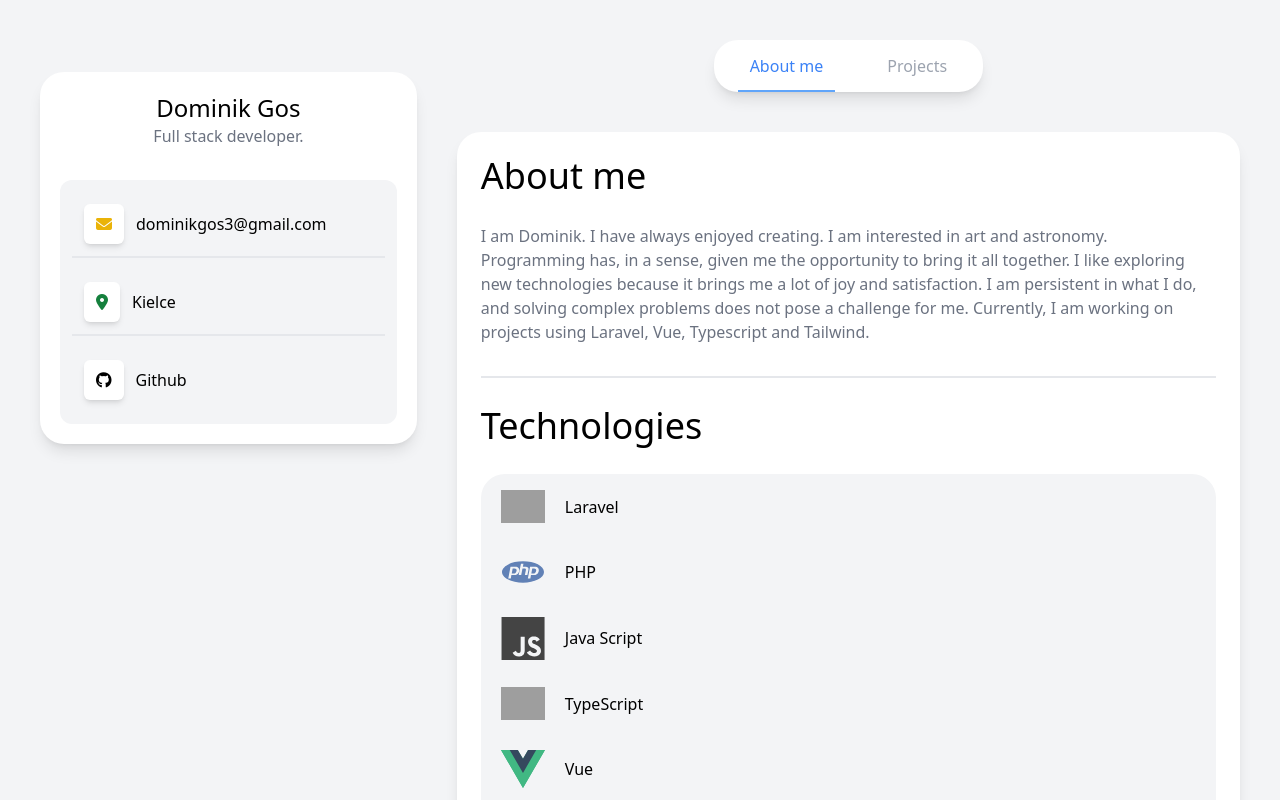
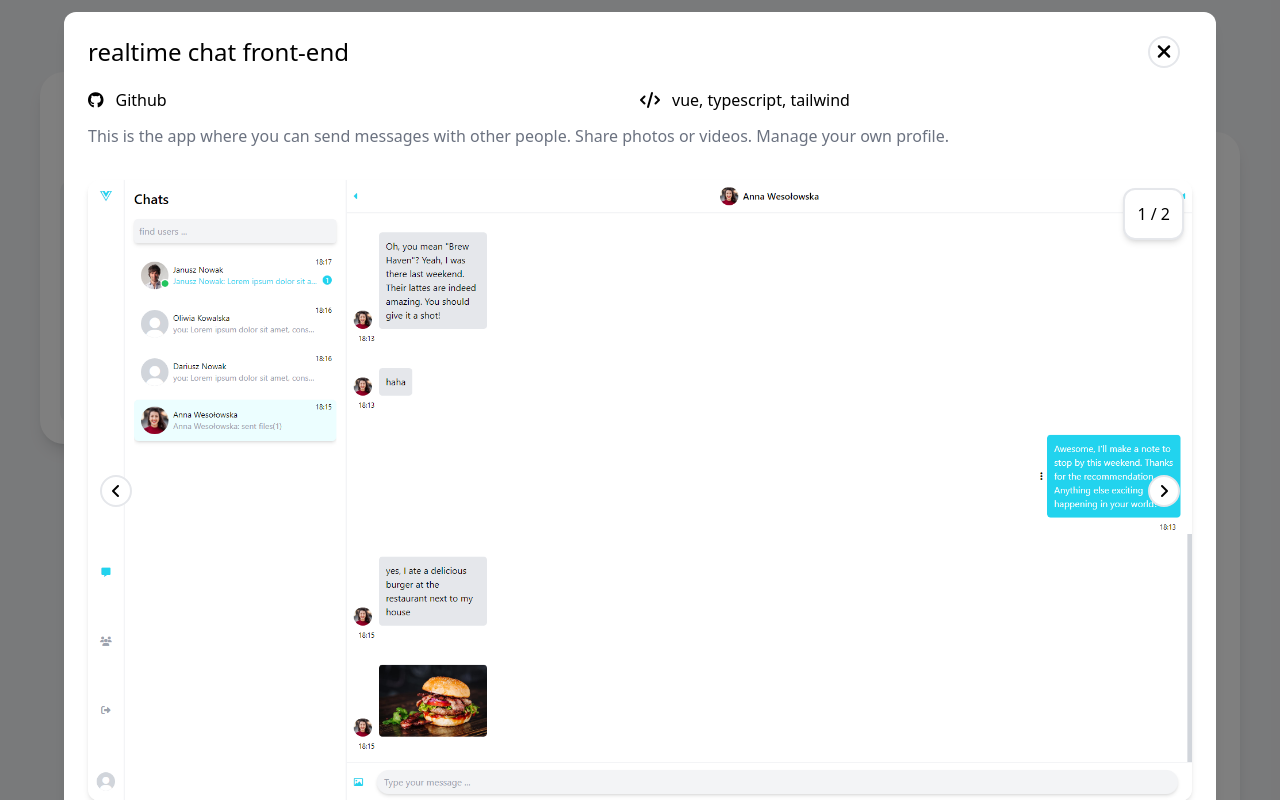
Before and after one commit to DominikGos/portfolio, a Vue app: page / in a window 1280 px wide. Shown: the top 800 px of the page. Built offline with nearby package versions, Linux system fonts and the light colour scheme; grey boxes are pictures that could not be loaded.

Commit message:
added project carousel component

```diff
--- /dev/null
+++ b/src/Components/Buttons/RoundedButton.vue
@@ -0,0 +1,8 @@
+<script setup lang="ts">
+</script>
+
+<template>
+  <button class="border-2 bg-white p-2 rounded-full flex items-center justify-center w-8 h-8 hover:shadow-md duration-300 transition-all">
+    <slot></slot>
+  </button>
+</template>
--- /dev/null
+++ b/src/Components/MainSection/Projects/ProjectCarousel/ProjectCarousel.vue
@@ -0,0 +1,49 @@
+<script lang="ts" setup>
+import { ref } from 'vue';
+import RoundedButton from '@/Components/Buttons/RoundedButton.vue';
+import SwitchButtonWrapper from './SwitchButtonWrapper.vue';
+
+const props = defineProps<{
+  images: string[]
+}>();
+
+const imageIndex = ref<number>(0);
+const imagesLength: number = props.images.length;
+
+function increaseImageIndex(): void {
+  if (imageIndex.value + 1 === imagesLength) {
+    imageIndex.value = 0;
+  } else {
+    imageIndex.value++;
+  }
+}
+
+function decreaseImageIndex(): void {
+  if (imageIndex.value - 1 === -1) {
+    imageIndex.value = imagesLength - 1;
+  } else {
+    imageIndex.value--;
+  }
+}
+
+</script>
+<template>
+  <div class="flex rounded-xl overflow-hidden shadow-md relative">
+    <div class="absolute right-2 top-2 p-3 rounded-xl bg-white border-2 shadow-md z-50">
+      {{ imageIndex + 1 }} / {{ imagesLength }}
+    </div>
+    <SwitchButtonWrapper class="left-0">
+      <RoundedButton @click="decreaseImageIndex">
+        <i class="fa-solid fa-angle-left"></i>
+      </RoundedButton>
+    </SwitchButtonWrapper>
+    <Transition name="slide" mode="out-in">
+      <img :src="images[imageIndex]" :key="imageIndex">
+    </Transition>
+    <SwitchButtonWrapper class="right-0">
+      <RoundedButton @click="increaseImageIndex">
+        <i class="fa-solid fa-angle-right"></i>
+      </RoundedButton>
+    </SwitchButtonWrapper>
+  </div>
+</template>
--- /dev/null
+++ b/src/Components/MainSection/Projects/ProjectCarousel/SwitchButtonWrapper.vue
@@ -0,0 +1,7 @@
+<script lang="ts" setup>
+</script>
+<template>
+  <div class="flex items-center justify-center p-3 absolute h-full z-50">
+    <slot></slot>
+  </div>
+</template>
--- a/src/Components/MainSection/Projects/ProjectModal.vue
+++ b/src/Components/MainSection/Projects/ProjectModal.vue
@@ -2,14 +2,25 @@
 import type Project from '@/Interfaces/Project';
 import { store } from '@/Store';
 import { computed, ref, watch } from 'vue';
+import ProjectCarousel from './ProjectCarousel/ProjectCarousel.vue';
+import RoundedButton from '@/Components/Buttons/RoundedButton.vue';
 
 const showModal = ref<boolean>(false);
 const project = ref<Project>();
+project.value = {
+  title: 'realtime chat front-end',
+  description: 'This is the app where you can send messages with other people. Share photos or videos. Manage your own profile.',
+  images: ['/projects/Zrzut ekranu 2023-11-21 181755.png', '/projects/Zrzut ekranu 2023-11-21 180144.png'],
+  githubLink: 'https://github.com/DominikGos/realtime-chat-frontend',
+  technologies: 'vue, typescript, tailwind',
+},
+
+  showModal.value = true;
 
 watch(
   () => store.state.projectModal.project,
   (projectValue: Project) => {
-    if( ! projectValue) {
+    if (!projectValue) {
       return;
     }
 
@@ -21,7 +32,7 @@
 const backgroundClasses = computed<string>(() => {
   let classes: string = 'w-screen h-screen fixed top-0 left-0 bg-black z-50 p-3 overflow-y-auto transition-all duration-500 ';
 
-  if(showModal.value === true) {
+  if (showModal.value === true) {
     classes += 'bg-opacity-50 visible';
   } else {
     classes += 'bg-opacity-0 invisible';
@@ -39,13 +50,14 @@
 <template>
   <div :class="backgroundClasses">
     <Transition name="slide" appear>
-      <div v-if="showModal && project" class="flex flex-col gap-5 p-4 w-full shadow-lg bg-white rounded-xl m-auto md:p-6 md:max-w-lg lg:max-w-2xl xl:max-w-6xl">
+      <div v-if="showModal && project"
+        class="flex flex-col gap-5 p-4 w-full shadow-lg bg-white rounded-xl m-auto md:p-6 md:max-w-lg lg:max-w-2xl xl:max-w-6xl">
         <header class="flex items-center relative">
           <h3 class="font-medium text-2xl">{{ project.title }}</h3>
           <div class="absolute right-3">
-            <button @click="closeModal" class="border-2 p-2 rounded-full flex items-center justify-center w-8 h-8">
+            <RoundedButton @click="closeModal" >
               <i class="fa-solid fa-xmark text-xl"></i>
-            </button>
+            </RoundedButton>
           </div>
         </header>
         <main class="flex flex-col gap-3">
@@ -63,9 +75,7 @@
             {{ project.description }}
           </p>
           <div class="flex flex-col gap-3 mt-5">
-            <div class="rounded-xl shadow-md">
-              <img v-if="project.images" :src="project.images[0]" :alt="project.title" class="rounded-xl">
-            </div>
+            <ProjectCarousel v-if="project.images" :images="project.images" />
           </div>
         </main>
       </div>
```
